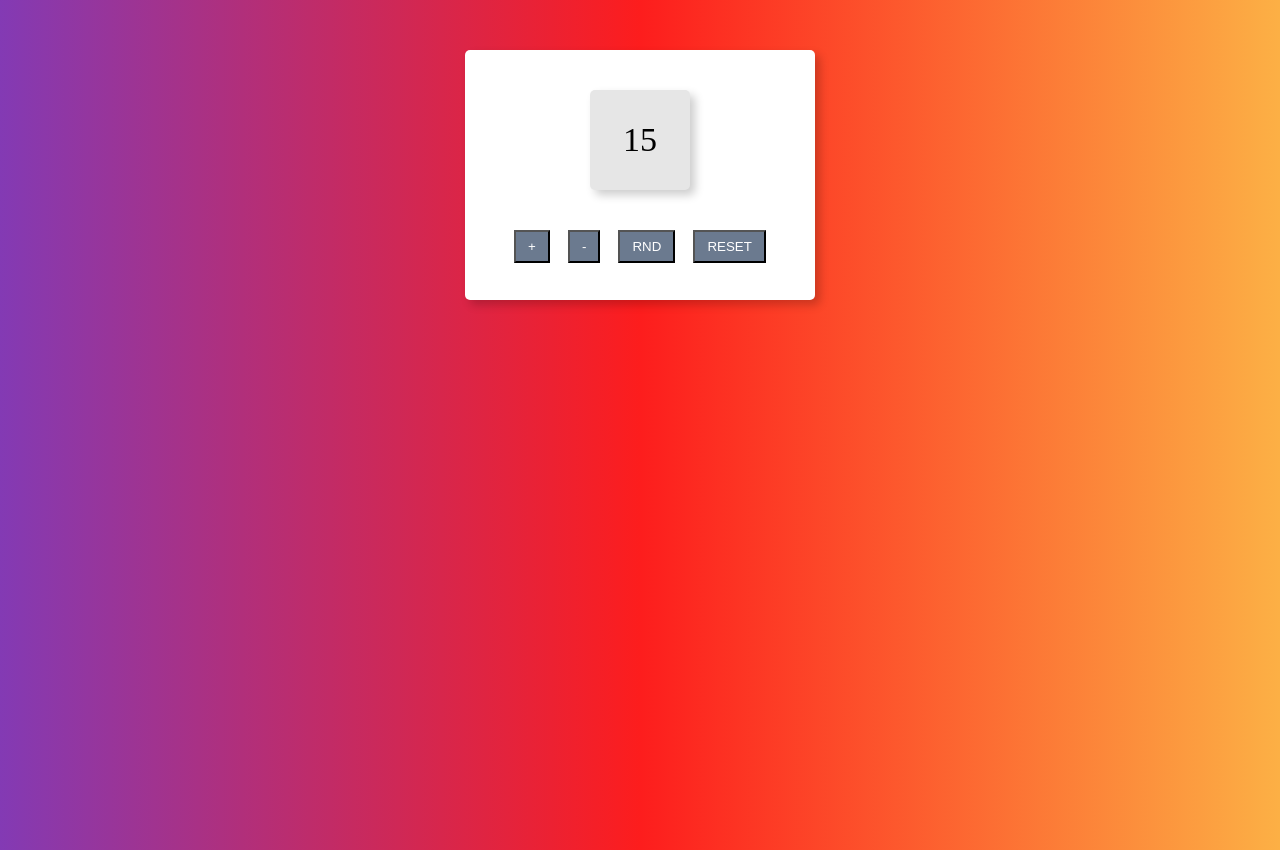
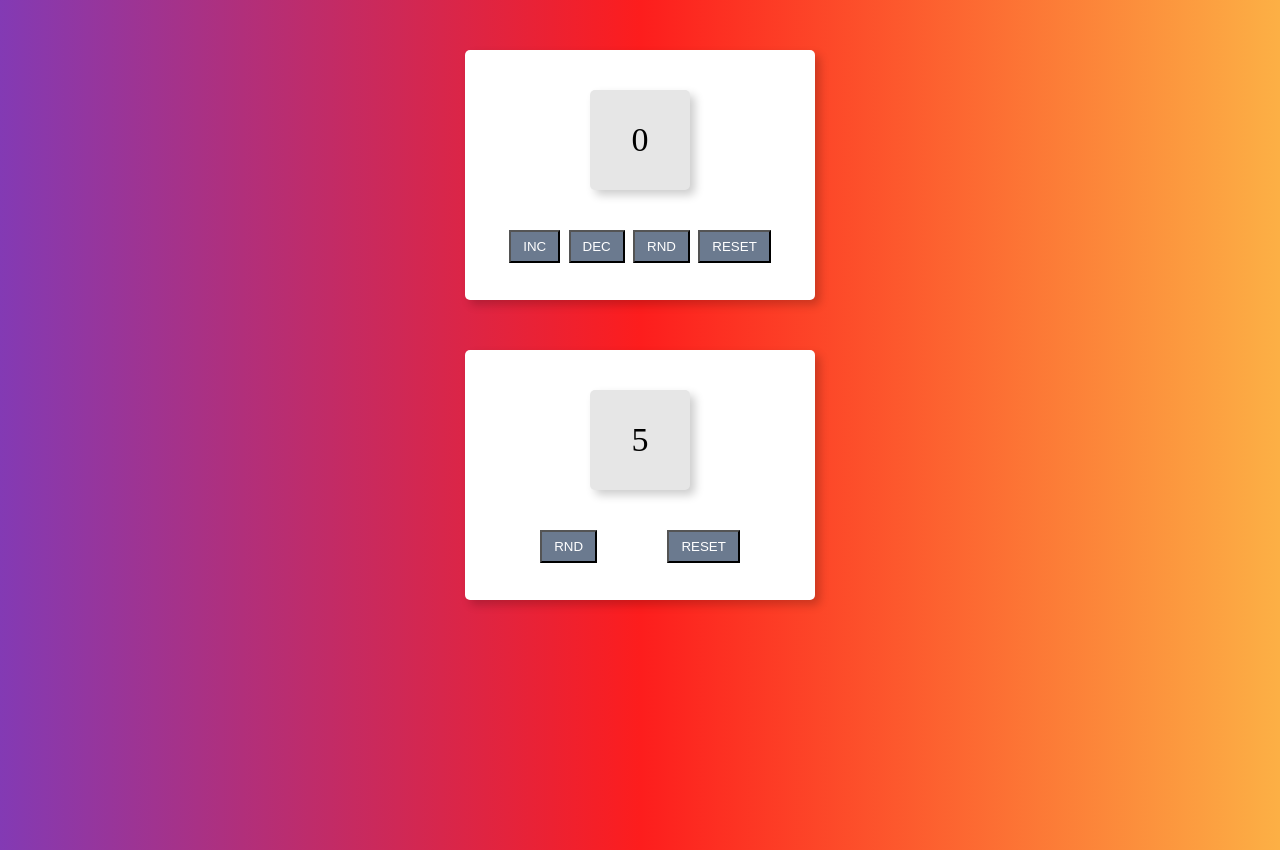
Before and after one commit to shevkosasha/employee, a React (Create React App) app in the folder counter/counter/: page / in a window 1280 px wide. Built offline with nearby package versions, Linux system fonts and the light colour scheme.

Commit message:
counter custom hook

```diff
--- a/counter/counter/src/App.css
+++ b/counter/counter/src/App.css
@@ -1,38 +1,46 @@
-.App {
-  text-align: center;
+* {
+  box-sizing: border-box;
+}
+html, body {
+  height: 100%;
 }
 
-.App-logo {
-  height: 40vmin;
-  pointer-events: none;
+body {
+  background: rgb(131,58,180);
+background: linear-gradient(90deg, rgba(131,58,180,1) 0%, rgba(253,29,29,1) 50%, rgba(252,176,69,1) 100%);
 }
 
-@media (prefers-reduced-motion: no-preference) {
-  .App-logo {
-    animation: App-logo-spin infinite 20s linear;
-  }
+.component {
+  width: 350px;
+  height: 250px;
+  background-color: #fff;
+  margin: 50px auto 0 auto;
+  padding: 40px;
+  border-radius: 5px;
+  box-shadow: 5px 5px 10px rgba(0,0,0, .2);
 }
 
-.App-header {
-  background-color: #282c34;
-  min-height: 100vh;
+.counter {
+  width: 100px;
+  height: 100px;
+  border-radius: 5px;
+  box-shadow: 5px 5px 10px rgba(0,0,0, .2);
+  background-color: #e6e6e6;
+  text-align: center;
+  line-height: 100px;
+  font-size: 34px;
+  margin: 0 auto;
+}
+
+.controls {
   display: flex;
-  flex-direction: column;
-  align-items: center;
-  justify-content: center;
-  font-size: calc(10px + 2vmin);
+  justify-content: space-around;
+  margin-top: 40px;
+}
+
+.controls button {
+  padding: 7px 12px;
+  cursor: pointer;
+  background-color: #6B7A8F;
   color: white;
 }
-
-.App-link {
-  color: #61dafb;
-}
-
-@keyframes App-logo-spin {
-  from {
-    transform: rotate(0deg);
-  }
-  to {
-    transform: rotate(360deg);
-  }
-}
--- a/counter/counter/src/App.js
+++ b/counter/counter/src/App.js
@@ -1,28 +1,13 @@
-import { useState } from 'react';
 import './App.css';
+import Counter from './Counter';
+import RndCounter from './RndCounter';
 
-function App(props) {
-
-  const [value, setValue] = useState(props.data.initialValue)
-
-  const inc = () => setValue(value => value + 1)
-
-  const dec = () => setValue(value => value - 1)
-
-  const rnd = () => setValue(() => Math.round(Math.random() * 100))
-
-  const reset = () => setValue(() => props.data.initialValue)
-
+const App = () => {
   return (
-    <div class="app">
-      <div class="counter">{value}</div>
-      <div class="controls">
-        <button onClick={inc}> + </button>
-        <button onClick={dec}> - </button>
-        <button onClick={rnd}>RND</button>
-        <button onClick={reset}>RESET</button>
-      </div>
-    </div>
+      <>
+          <Counter counter={0}/>
+          <RndCounter counter={5}/>
+      </>
   )
 }
 
@@ -32,4 +17,4 @@ function App(props) {
   // 4) RESET сбрасывает счетчик в 0 или в начальное значение из пропсов. Выберите один из вариантов
 // }
 
-export default App;
+export default App ;
--- /dev/null
+++ b/counter/counter/src/Counter.js
@@ -0,0 +1,21 @@
+import './App.css';
+import useCustomHook from './CustomHook';
+
+const Counter = (props) => {
+
+    const counter = useCustomHook(props.counter);
+
+    return (
+      <div className="component">
+        <div className="counter">{counter.value}</div>
+        <div className="controls">
+          <button onClick={counter.inc}>INC</button>
+          <button onClick={counter.dec}>DEC</button>
+          <button onClick={counter.rnd}>RND</button>
+          <button onClick={counter.reset}>RESET</button>
+        </div>
+      </div>
+    )
+}
+
+export default Counter ;
--- /dev/null
+++ b/counter/counter/src/CustomHook.js
@@ -0,0 +1,17 @@
+import { useState } from 'react';
+
+const useCustomHook = (initValue) => {
+
+    const [value, setValue] = useState(initValue);
+    // const onClick = event => setValue(event.target.value);
+
+    const inc = () => setValue(value => value < 5 ? value + 1 : value)
+    const dec = () => setValue(value => value > -5 ? value - 1 : value)
+    const reset = () => setValue(() => initValue)
+    // const rnd = () => setValue(() => Math.round(Math.random() * 100))
+    const rnd = () => setValue(() => Math.round(+(Math.random() * (50 - -50) + -50)))
+
+    return {value, inc, dec, rnd, reset}
+}
+
+export default useCustomHook;
--- /dev/null
+++ b/counter/counter/src/RndCounter.js
@@ -0,0 +1,20 @@
+import { useState } from 'react';
+import './App.css';
+import useCustomHook from './CustomHook';
+
+const RndCounter = (props) => {
+
+    const counter = useCustomHook(props.counter);
+
+    return (
+        <div className="component">
+        <div className="counter">{counter.value}</div>
+        <div className="controls">
+            <button onClick={counter.rnd}>RND</button>
+            <button onClick={counter.reset}>RESET</button>
+        </div>
+        </div>
+    )
+}
+
+export default RndCounter;
```
